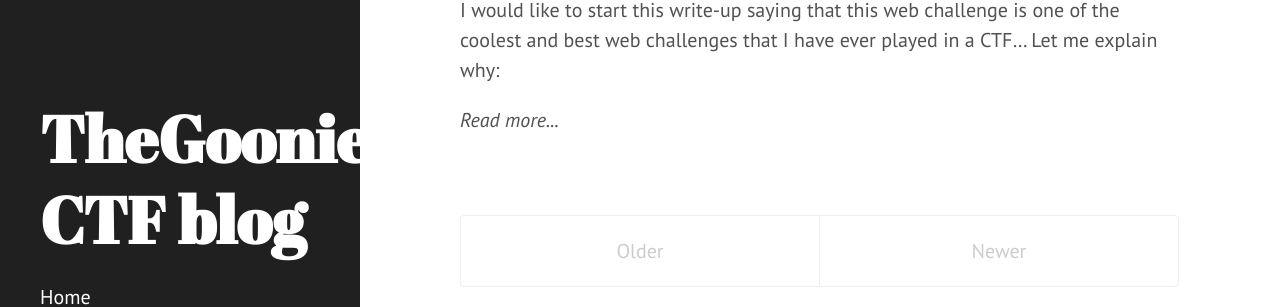
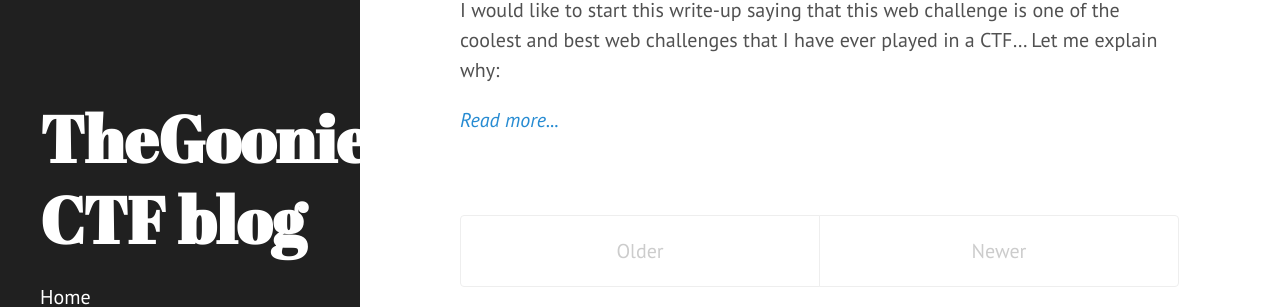
Before and after one commit to thegoonies/thegoonies.github.io, a Jekyll site: the page built from index.html, in a window 1280 px wide. Shown: the part 355-662 px from the top of the page. Built offline with Jekyll 4.4.1, drawn with Linux system fonts in a browser that asks for light colours; Markdown is read by kramdown in place of the engine named in the settings; the list of posts is cut into pages by our own code.

```diff
--- a/index.html
+++ b/index.html
@@ -14,7 +14,8 @@ title: Home
 
     <span class="post-date">{{ post.date | date_to_string }}</span>
 
-    {{ post.excerpt }} <em>Read more...</em>
+    {{ post.excerpt }} <i><a href="{{ post.url }}">Read more...</a></i>
+
   </div>
   {% endfor %}
 </div>
```
